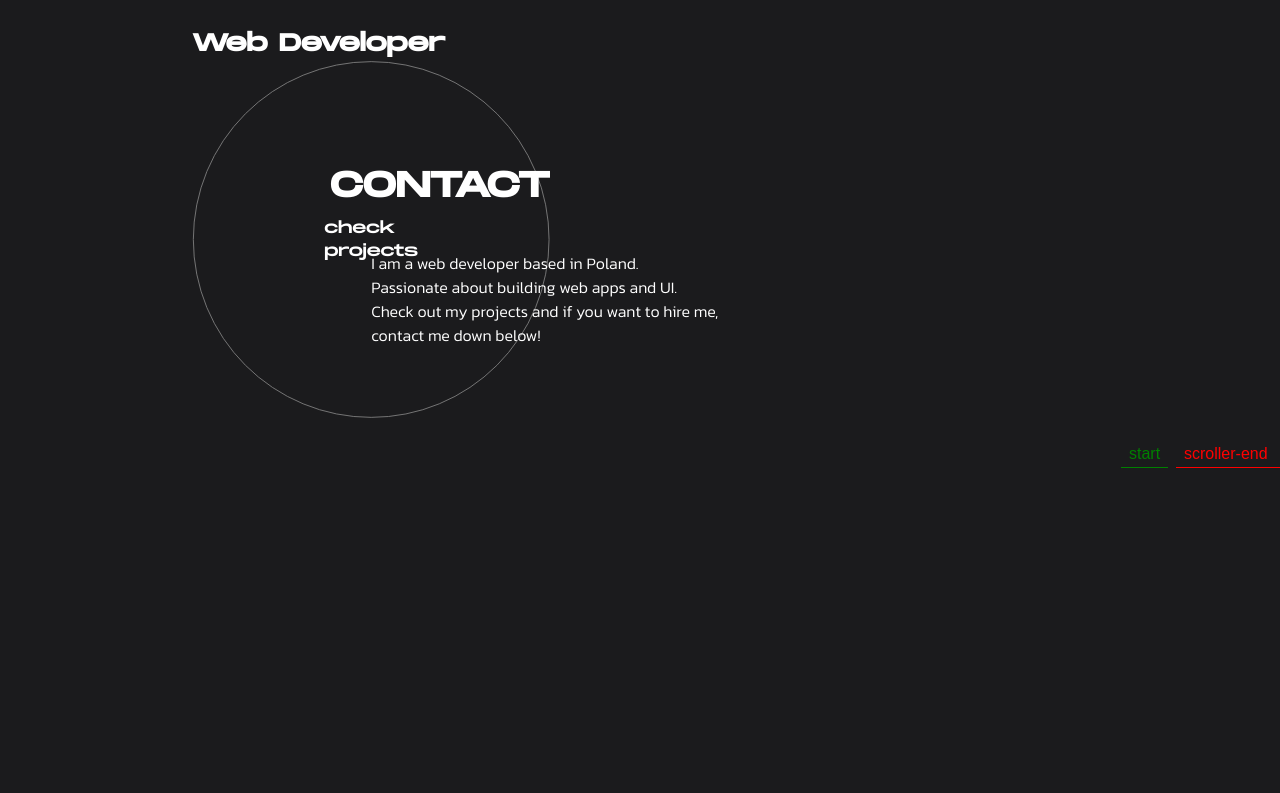
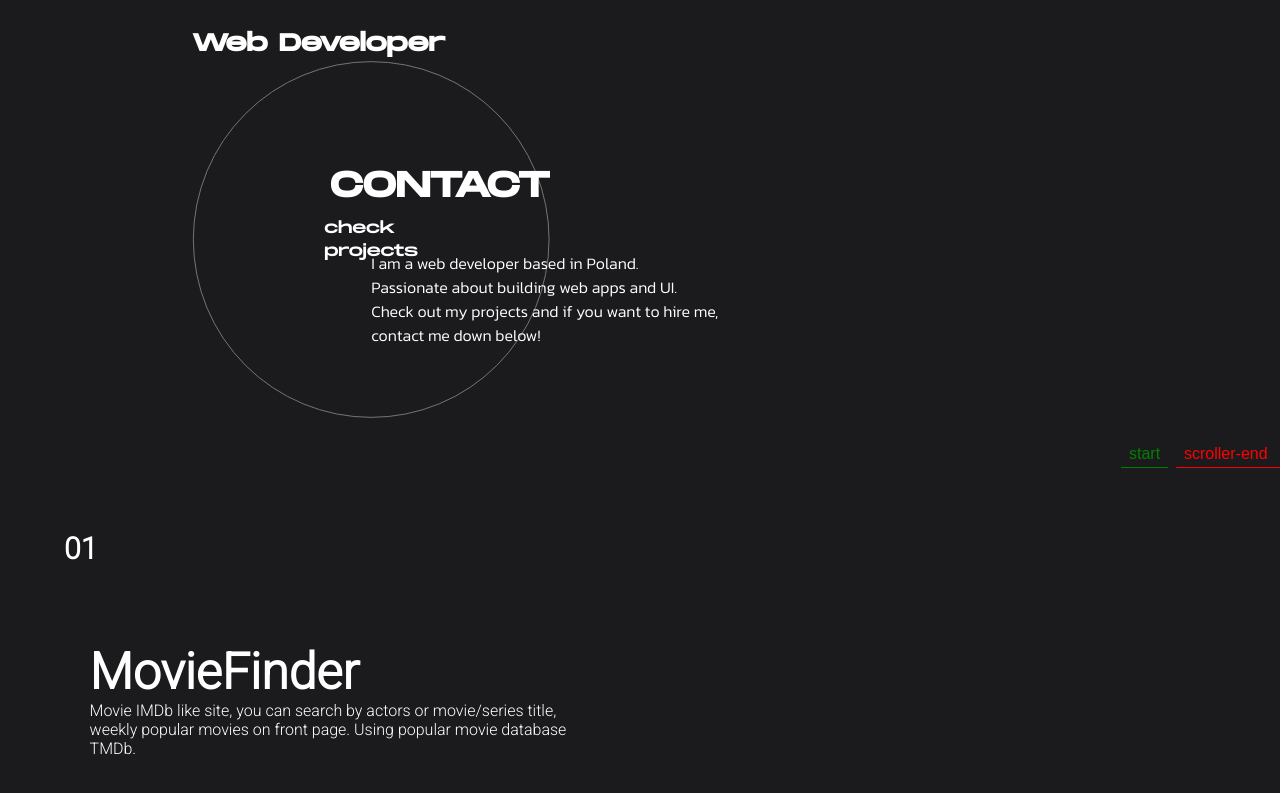
Before and after one commit to webdevrr/Portfolio-v3, a Next.js app: page / in a window 1280 px wide. Shown: the part 333-1126 px from the top of the page. Built offline with nearby package versions, Linux system fonts and the light colour scheme.

Commit message:
Added ProjectDescription elements

```diff
--- a/components/Header.tsx
+++ b/components/Header.tsx
@@ -5,8 +5,9 @@ const Header = () => {
     <Head>
       <title>Robert Ryszka</title>
       <link rel="preconnect" href="https://fonts.gstatic.com" />
+
       <link
-        href="https://fonts.googleapis.com/css2?family=Kanit:wght@300&display=swap"
+        href="https://fonts.googleapis.com/css2?family=Kanit:wght@300&family=Roboto:wght@100;300&display=swap"
         rel="stylesheet"
       />
     </Head>
--- a/components/ProjectsSection/ProjectDescription.tsx
+++ b/components/ProjectsSection/ProjectDescription.tsx
@@ -6,17 +6,35 @@ interface Props {
   project: Project;
 }
 const Section = styled.div`
+  padding: 5% 5% 5% 5%;
   width: 50%;
   height: 100vh;
 `;
-const Number = styled.div``;
-
+const Number = styled.h2`
+  font-size: 30px;
+`;
+const Name = styled.h1`
+  font-size: 50px;
+`;
+const Flex = styled.div`
+  display: flex;
+  flex-direction: column;
+  padding-top: 15%;
+  padding-left: 5%;
+`;
+const Description = styled.p`
+  display: flex;
+`;
 const ProjectDescription = forwardRef<HTMLDivElement, Props>(
   ({ project }, ref) => {
-    const { index } = project;
+    const { index, name, description } = project;
     return (
       <Section ref={ref}>
-        <Number></Number>
+        <Number>{`0${index}`}</Number>
+        <Flex>
+          <Name>{name}</Name>
+          <Description>{description}</Description>
+        </Flex>
       </Section>
     );
   }
--- a/components/ProjectsSection/ProjectsSection.tsx
+++ b/components/ProjectsSection/ProjectsSection.tsx
@@ -11,8 +11,9 @@ import projects from "../../models/projects";
 
 const Section = styled.section`
   width: 100%;
-  font-family: "Monument";
+  font-family: "Roboto";
   display: flex;
+  color: white;
 `;
 
 const ProjectsSection = () => {
```
